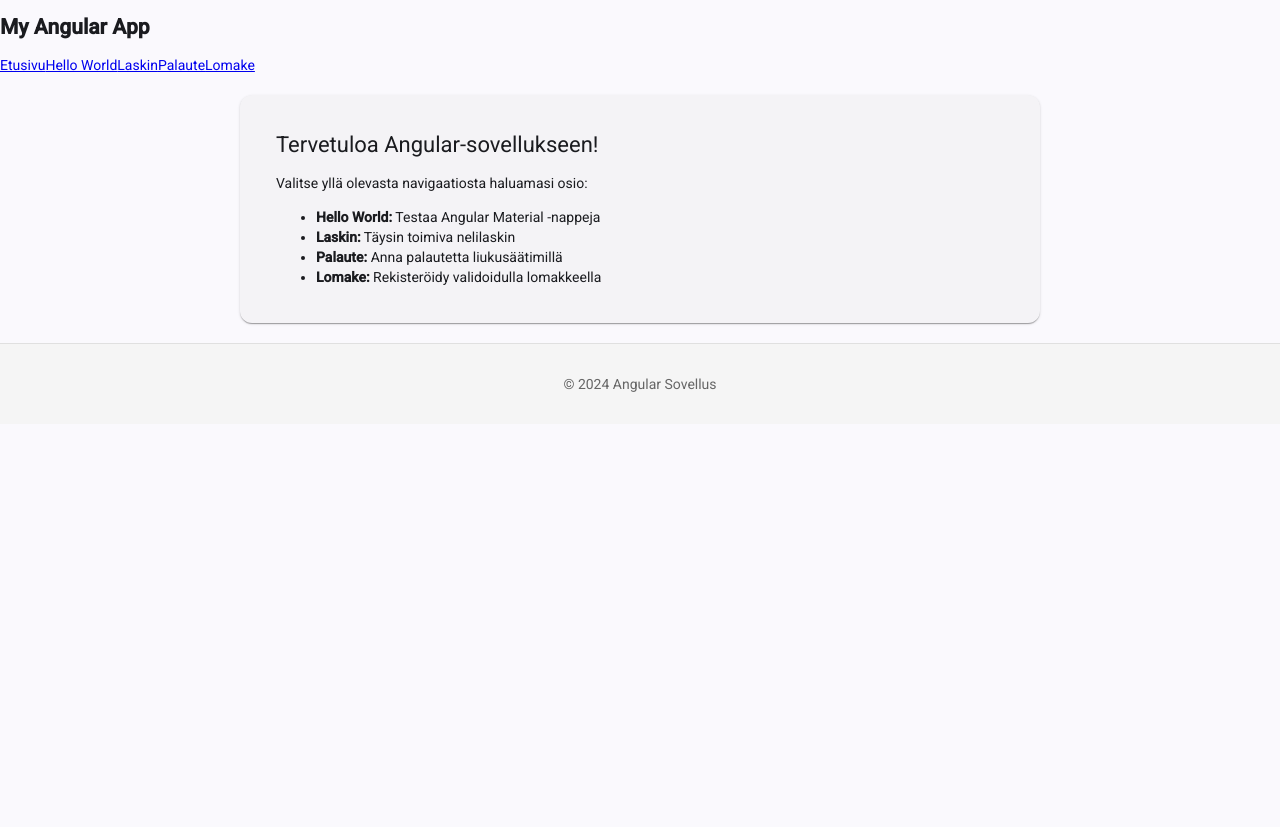
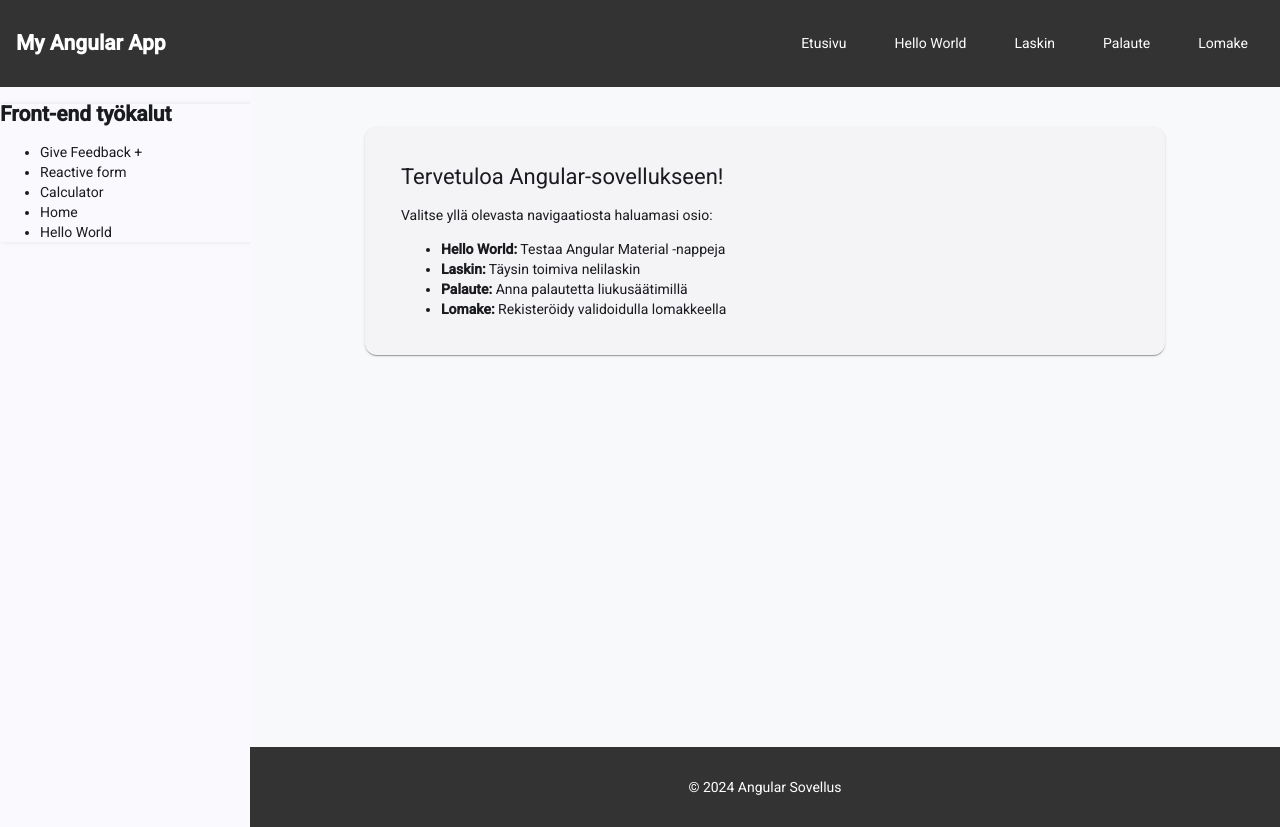
Before and after one commit to Ashries/my-angular-project, an Angular app: page / in a window 1280 px wide. Built offline with nearby package versions, Linux system fonts and the light colour scheme.

Commit message:
added sidebar

```diff
--- a/src/app/app.component.css
+++ b/src/app/app.component.css
@@ -1,12 +1,59 @@
+.app-container {
+  min-height: 100vh;
+}
+
+.main-layout {
+  display: flex;
+  min-height: calc(100vh - 60px);
+}
+
+.content-area {
+  display: flex;
+  flex-direction: column;
+  flex: 1;
+}
+
 .main-content {
-  min-height: calc(100vh - 120px);
+  flex: 1;
   padding: 20px;
+  background-color: #f8f9fa;
 }
 
 .footer {
+  background-color: #333;
+  color: white;
   text-align: center;
   padding: 1rem;
-  background-color: #f5f5f5;
-  border-top: 1px solid #e0e0e0;
-  color: #666;
 }
+
+app-sidebar {
+  width: 250px;
+  flex-shrink: 0;
+}
+
+/* Your existing navbar styles */
+.navbar {
+  background-color: #333;
+  color: white;
+  padding: 1rem;
+  display: flex;
+  justify-content: space-between;
+  align-items: center;
+}
+
+.nav-links {
+  display: flex;
+  gap: 1rem;
+}
+
+.nav-link {
+  color: white;
+  text-decoration: none;
+  padding: 0.5rem 1rem;
+  border-radius: 4px;
+  transition: background-color 0.3s;
+}
+
+.nav-link:hover {
+  background-color: #555;
+}
--- a/src/app/app.component.html
+++ b/src/app/app.component.html
@@ -1,3 +1,5 @@
+<div class="app-container">
+  <!-- Keep old navbar temporarily for testing -->
   <nav class="navbar">
     <h1>My Angular App</h1>
     <div class="nav-links">
@@ -9,10 +11,16 @@
     </div>
   </nav>
 
-<main>
+  <!-- Add sidebar for testing -->
+  <div class="main-layout">
+    <app-sidebar></app-sidebar>
+    <div class="content-area">
+      <main class="main-content">
         <router-outlet></router-outlet>
       </main>
-
       <footer class="footer">
         <p>© 2024 Angular Sovellus</p>
       </footer>
+    </div>
+  </div>
+</div>
--- a/src/app/app.routes.ts
+++ b/src/app/app.routes.ts
@@ -6,7 +6,7 @@ import { FeedbackComponent } from './feedback/feedback.component';
 import { FormComponent } from './form/form.component';
 import { PageNotFoundComponent } from './page-not-found/page-not-found.component';
 
-export const routes: Routes = [
+export const routes: Routes = [ // ← Make sure it says 'export const routes'
   { path: '', component: HomeComponent },
   { path: 'hello', component: HelloWorldComponent },
   { path: 'calculator', component: CalculatorComponent },
--- /dev/null
+++ b/src/app/sidebar/sidebar.component.css
@@ -0,0 +1,19 @@
+.sidebar {
+  box-shadow: 2px 0 5px rgba(0,0,0,0.1);
+}
+
+.nav-link {
+  transition: all 0.2s ease-in-out;
+}
+
+.nav-link:hover {
+  transform: translateX(2px);
+}
+
+.sub-nav-link {
+  transition: all 0.2s ease-in-out;
+}
+
+.sub-nav-link:hover {
+  transform: translateX(2px);
+}
--- /dev/null
+++ b/src/app/sidebar/sidebar.component.html
@@ -0,0 +1,46 @@
+<aside class="sidebar bg-gray-50 w-64 min-h-screen border-r border-gray-200 shadow-sm">
+  <h2 class="sidebar-title p-4 text-xl font-bold text-gray-800 border-b border-gray-200 bg-white">
+    Front-end työkalut
+  </h2>
+
+  <nav class="sidebar-nav p-2">
+    <ul class="nav-list space-y-1">
+      @for (item of navItems; track item.title) {
+        <li class="nav-item">
+          <div
+            class="nav-link flex justify-between items-center p-3 rounded-lg cursor-pointer transition-all duration-200"
+            [class.bg-blue-50]="item.isExpanded"
+            [class.text-blue-600]="item.isExpanded"
+            [class.bg-blue-100]="!item.children && isActive(item.route || '')"
+            [class.text-blue-700]="!item.children && isActive(item.route || '')"
+            [class.hover:bg-gray-100]="!item.isExpanded && !isActive(item.route || '')"
+            (click)="toggleItem(item)">
+
+            <span class="font-medium">{{ item.title }}</span>
+            @if (item.children) {
+              <span class="expand-icon text-sm">
+                {{ item.isExpanded ? '−' : '+' }}
+              </span>
+            }
+          </div>
+
+          @if (item.children && item.isExpanded) {
+            <ul class="sub-nav ml-4 mt-1 space-y-1">
+              @for (child of item.children; track child.title) {
+                <li class="sub-nav-item">
+                  <a
+                    (click)="navigateTo(child.route)"
+                    [class.bg-blue-100]="isActive(child.route)"
+                    [class.text-blue-700]="isActive(child.route)"
+                    class="sub-nav-link block p-2 rounded-lg text-gray-600 hover:bg-gray-100 cursor-pointer transition-all duration-200">
+                    {{ child.title }}
+                  </a>
+                </li>
+              }
+            </ul>
+          }
+        </li>
+      }
+    </ul>
+  </nav>
+</aside>
--- /dev/null
+++ b/src/app/sidebar/sidebar.component.ts
@@ -0,0 +1,63 @@
+import { Component } from '@angular/core';
+import { Router } from '@angular/router';
+import { CommonModule } from '@angular/common';
+
+interface NavItem {
+  title: string;
+  route?: string;
+  children?: { title: string; route: string }[];
+  isExpanded?: boolean;
+}
+
+@Component({
+  selector: 'app-sidebar',
+  standalone: true,
+  imports: [CommonModule],
+  templateUrl: './sidebar.component.html',
+  styleUrls: ['./sidebar.component.css']
+})
+export class SidebarComponent {
+  navItems: NavItem[] = [
+    {
+      title: 'Give Feedback',
+      children: [
+        { title: 'Template driven form', route: '/feedback' }
+      ],
+      isExpanded: false
+    },
+    {
+      title: 'Reactive form',
+      route: '/form'
+    },
+    {
+      title: 'Calculator',
+      route: '/calculator'
+    },
+    {
+      title: 'Home',
+      route: '/'
+    },
+    {
+      title: 'Hello World',
+      route: '/hello'
+    }
+  ];
+
+  constructor(private router: Router) {}
+
+  toggleItem(item: NavItem): void {
+    if (item.children) {
+      item.isExpanded = !item.isExpanded;
+    } else if (item.route) {
+      this.router.navigate([item.route]);
+    }
+  }
+
+  navigateTo(route: string): void {
+    this.router.navigate([route]);
+  }
+
+  isActive(route: string): boolean {
+    return this.router.url === route;
+  }
+}
```
Also changed, not shown: src/app/app.component.ts (+6 -4 lines), 1 other file (tests, documents, lock files or other folders). Lines whose indentation alone changed are shown as unchanged.
